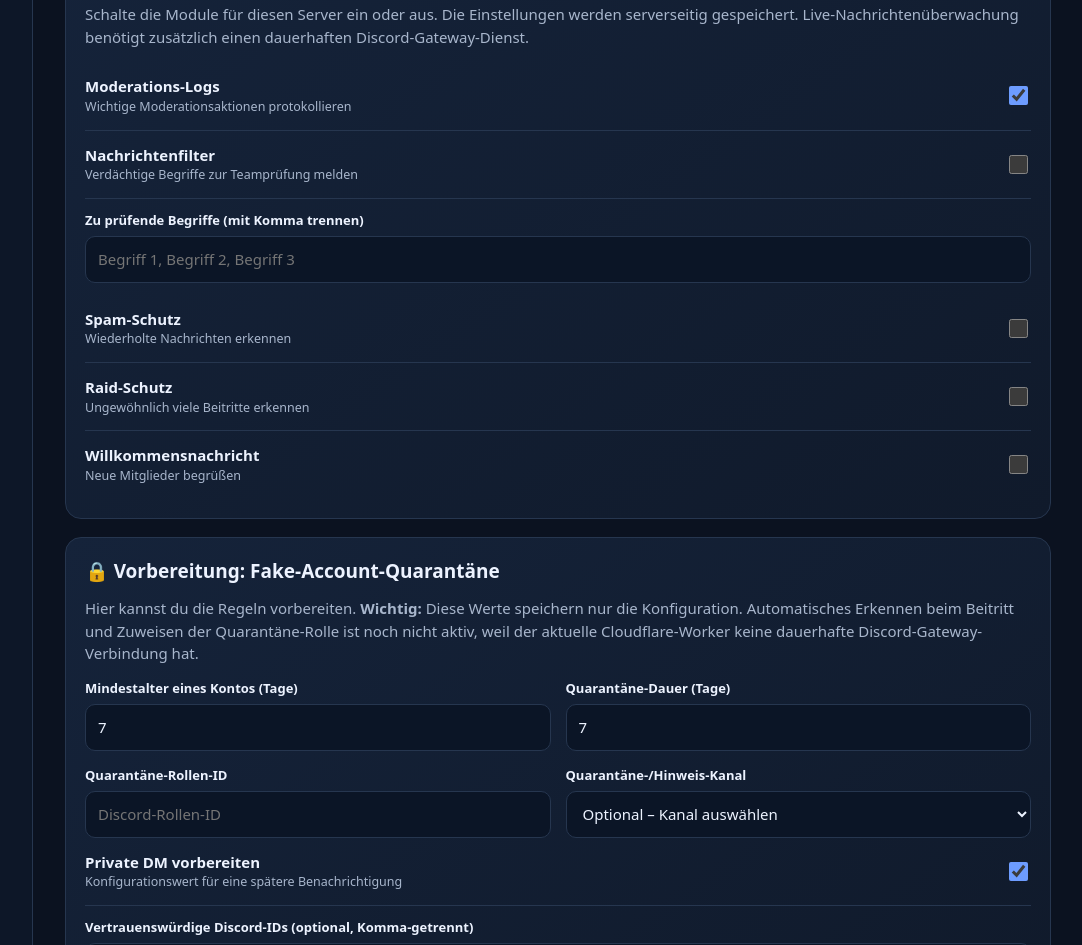
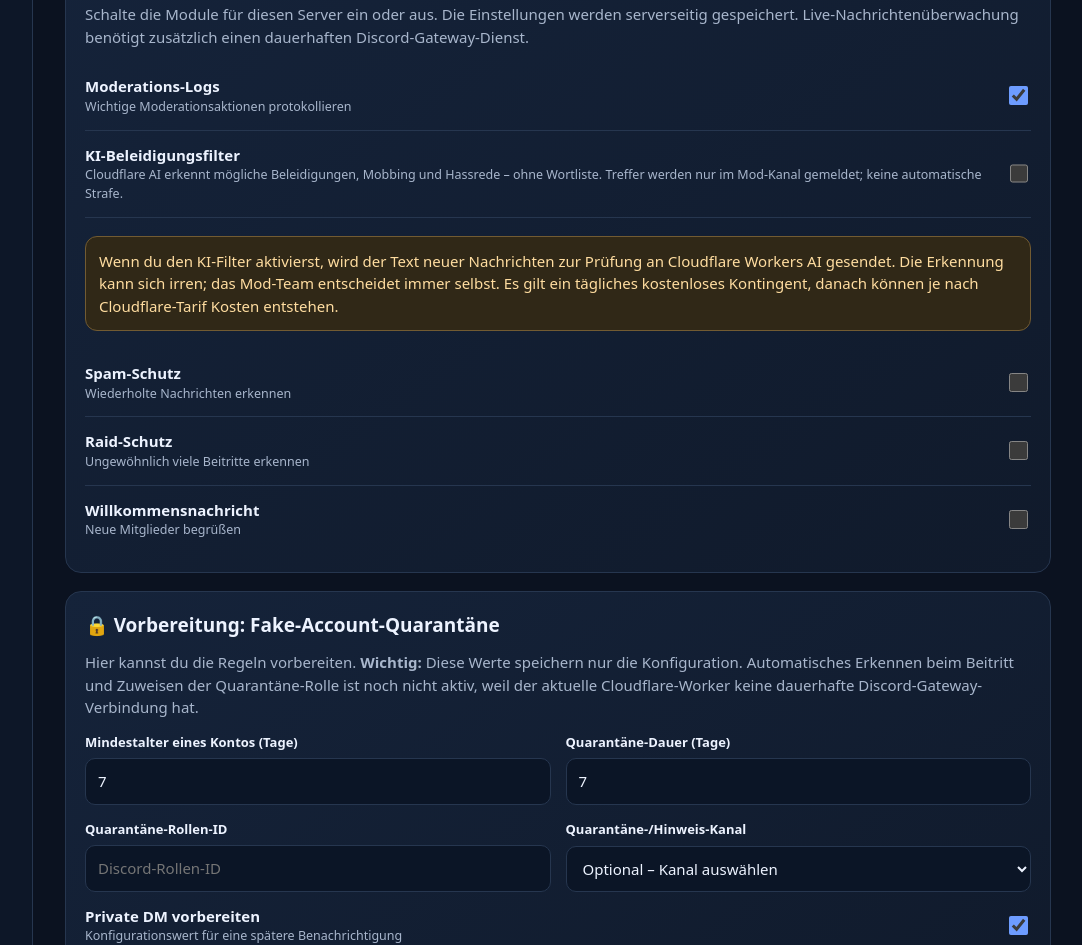
Before and after one commit to dustinkawasaki/Vexora-funk, a website: page dashboard.html in a window 1280 px wide. Shown: the part 1041-1986 px from the top of the page, without its empty margins (197-1279 px from the left). Drawn offline with Linux system fonts and the light colour scheme; no server answers.

Commit message:
Replace manual blocked words with AI moderation toggle

```diff
--- a/dashboard.html
+++ b/dashboard.html
@@ -33,7 +33,7 @@ header{height:64px;border-bottom:1px solid var(--line);display:flex;align-items:
 <div class="field"><label for="funkChannel">Funkkanal</label><select id="funkChannel"><option value="">Server auswählen, um Kanäle zu laden</option></select></div></div></section>
 <section class="section" id="protection"><h2>🛡️ Schutzsysteme</h2><p>Schalte die Module für diesen Server ein oder aus. Die Einstellungen werden serverseitig gespeichert. Live-Nachrichtenüberwachung benötigt zusätzlich einen dauerhaften Discord-Gateway-Dienst.</p>
 <div class="switchrow"><div><b>Moderations-Logs</b><small>Wichtige Moderationsaktionen protokollieren</small></div><input type="checkbox" id="logsEnabled" checked></div>
-<div class="switchrow"><div><b>Nachrichtenfilter</b><small>Verdächtige Begriffe zur Teamprüfung melden</small></div><input type="checkbox" id="filterEnabled"></div><div class="field" style="margin:12px 0"><label for="blockedTerms">Zu prüfende Begriffe (mit Komma trennen)</label><input id="blockedTerms" maxlength="1000" placeholder="Begriff 1, Begriff 2, Begriff 3"></div>
+<div class="switchrow"><div><b>KI-Beleidigungsfilter</b><small>Cloudflare AI erkennt mögliche Beleidigungen, Mobbing und Hassrede – ohne Wortliste. Treffer werden nur im Mod-Kanal gemeldet; keine automatische Strafe.</small></div><input type="checkbox" id="filterEnabled"></div><div class="notice">Wenn du den KI-Filter aktivierst, wird der Text neuer Nachrichten zur Prüfung an Cloudflare Workers AI gesendet. Die Erkennung kann sich irren; das Mod-Team entscheidet immer selbst. Es gilt ein tägliches kostenloses Kontingent, danach können je nach Cloudflare-Tarif Kosten entstehen.</div>
 <div class="switchrow"><div><b>Spam-Schutz</b><small>Wiederholte Nachrichten erkennen</small></div><input type="checkbox" id="spamEnabled"></div>
 <div class="switchrow"><div><b>Raid-Schutz</b><small>Ungewöhnlich viele Beitritte erkennen</small></div><input type="checkbox" id="raidEnabled"></div>
 <div class="switchrow"><div><b>Willkommensnachricht</b><small>Neue Mitglieder begrüßen</small></div><input type="checkbox" id="welcomeEnabled"></div></section>
@@ -53,8 +53,8 @@ header{height:64px;border-bottom:1px solid var(--line);display:flex;align-items:
 <div class="savebar"><span class="muted" id="saveStatus">Noch nicht gespeichert</span><div class="actions" style="margin:0"><button class="btn" id="resetBtn">Zurücksetzen</button><button class="btn primary" id="saveBtn">Einstellungen speichern</button></div></div>
 </main></div>
 <script>
-const ids=["serverName","timezone","logChannel","welcomeChannel","goodbyeChannel","funkChannel","logsEnabled","filterEnabled","spamEnabled","raidEnabled","welcomeEnabled","moderatorRole","promotePermission","blockedTerms","minimumAccountAgeDays","quarantineDays","quarantineRole","quarantineChannel","quarantineDmEnabled","trustedUserIds"];
-const defaults={timezone:"Europe/Berlin",logsEnabled:true,filterEnabled:false,spamEnabled:false,raidEnabled:false,welcomeEnabled:false,promotePermission:"manage_roles",blockedTerms:"",minimumAccountAgeDays:7,quarantineDays:7,quarantineRole:"",quarantineChannel:"",quarantineDmEnabled:true,trustedUserIds:""};
+const ids=["serverName","timezone","logChannel","welcomeChannel","goodbyeChannel","funkChannel","logsEnabled","filterEnabled","spamEnabled","raidEnabled","welcomeEnabled","moderatorRole","promotePermission","minimumAccountAgeDays","quarantineDays","quarantineRole","quarantineChannel","quarantineDmEnabled","trustedUserIds"];
+const defaults={timezone:"Europe/Berlin",logsEnabled:true,filterEnabled:false,spamEnabled:false,raidEnabled:false,welcomeEnabled:false,promotePermission:"manage_roles",minimumAccountAgeDays:7,quarantineDays:7,quarantineRole:"",quarantineChannel:"",quarantineDmEnabled:true,trustedUserIds:""};
 const status=document.getElementById("saveStatus");
 const API="https://vexora-discord.dustinleon11.workers.dev";
 const SESSION_KEY="vexora-session";
```
